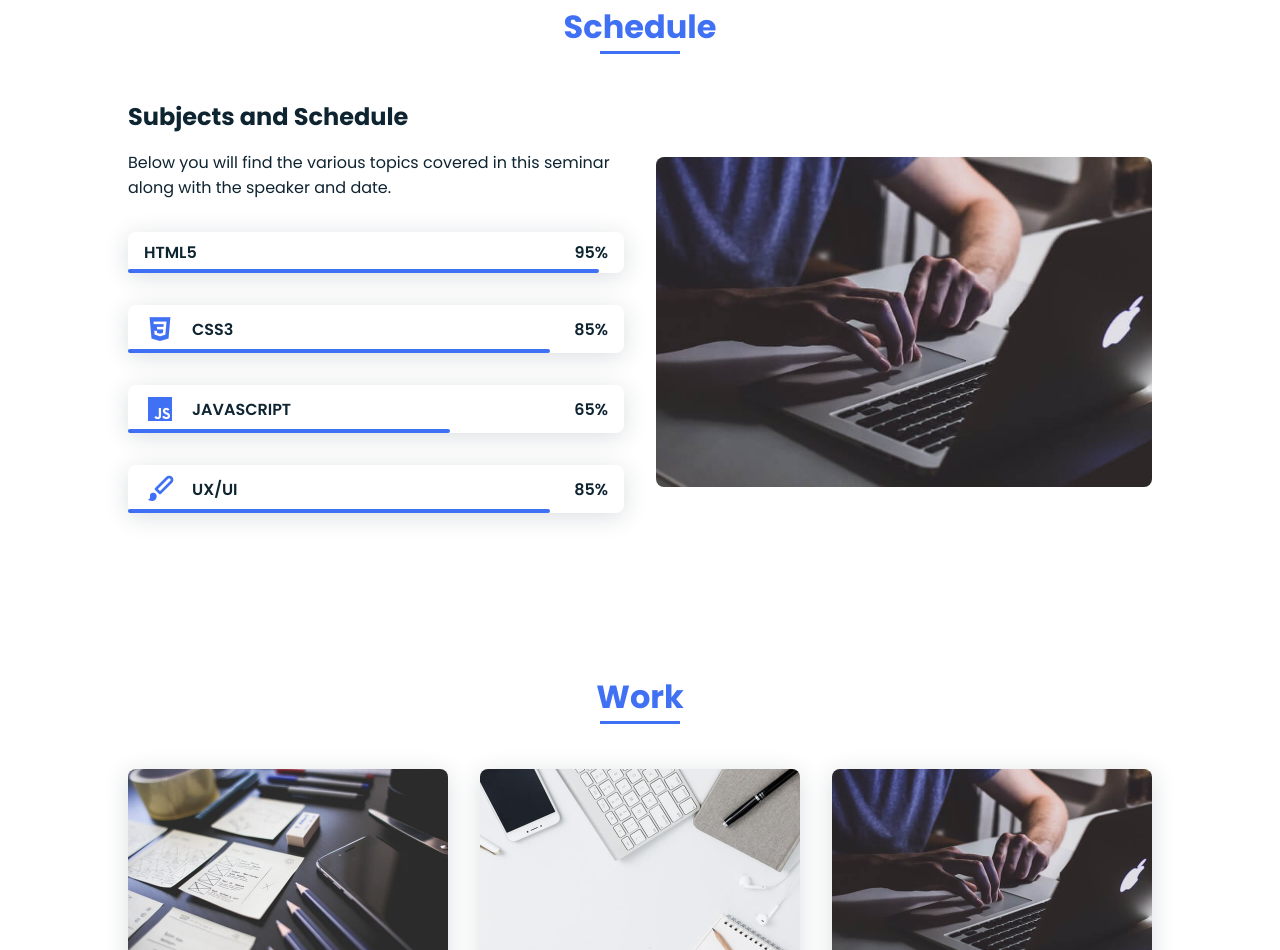
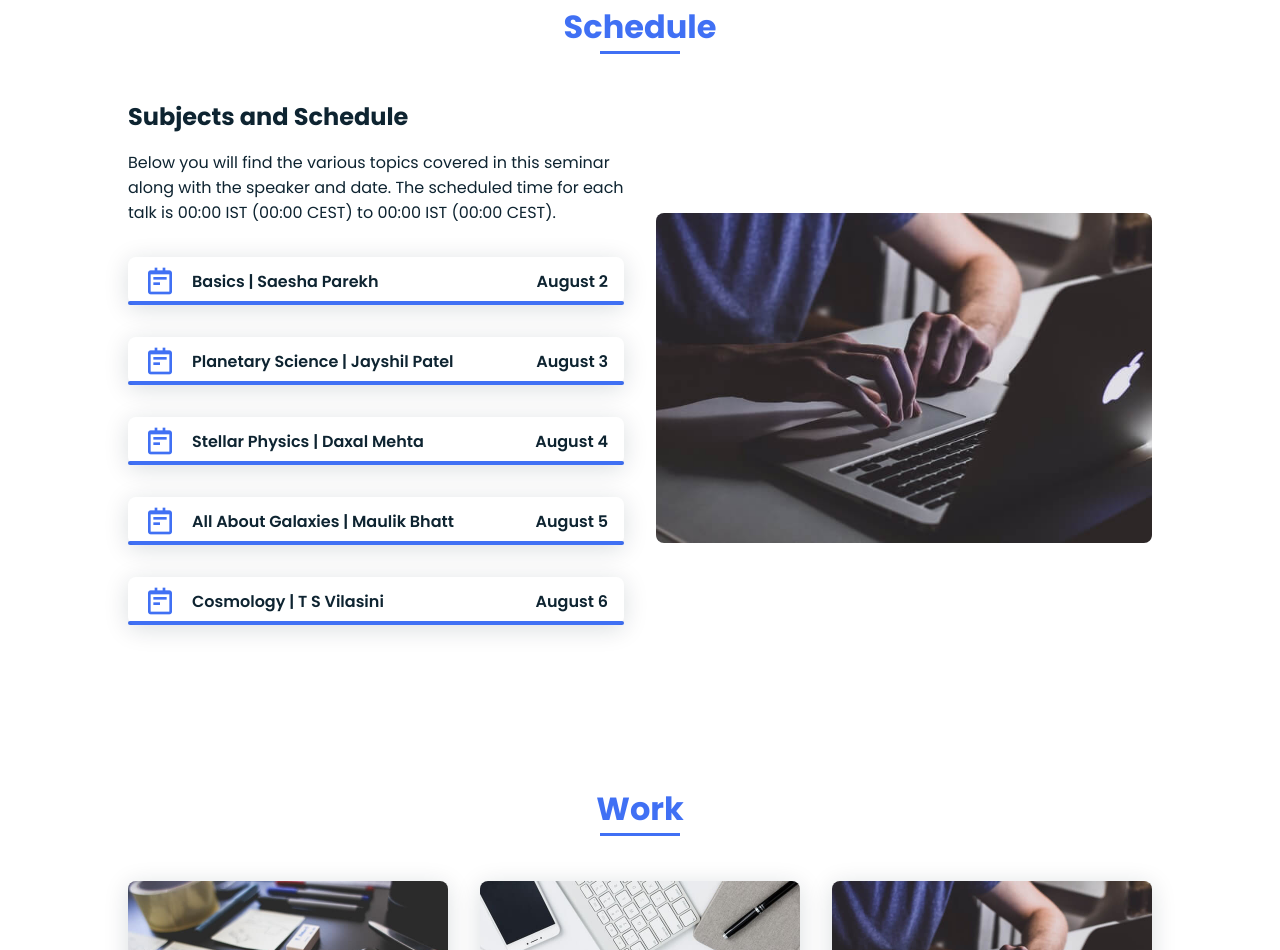
Before and after one commit to Jayshil/astroweek, a plain HTML site: page index.html in a window 1280 px wide. Shown: the part 1495-2445 px from the top of the page. Drawn offline with nearby package versions, Linux system fonts and the light colour scheme.

Commit message:
Added Schedule

```diff
--- a/assets/css/styles.css
+++ b/assets/css/styles.css
@@ -289,7 +289,7 @@ img{
   z-index: var(--z-back);
 }
 .skills__html{
-  width: 95%;
+  width: 100%;
 }
 .skills__css{
   width: 85%;
--- a/index.html
+++ b/index.html
@@ -94,52 +94,53 @@
                         <h2 class="skills__subtitle">Subjects and Schedule</h2>
                         <p class="skills__text">
                             Below you will find the various topics covered in this seminar along with the speaker and date.
+                            The scheduled time for each talk is 00:00 IST (00:00 CEST) to 00:00 IST (00:00 CEST).
                         </p>
                         <div class="skills__data">
                             <div class="skills__names">
-                                <span class="skills__name">HTML5</span>
+                                <i class='bx bx-notepad skills__icon'></i>
+                                <span class="skills__name">Basics | Saesha Parekh</span>
                             </div>
-                            <div class="skills__bar skills__html">
-
-                            </div>
+                            <div class="skills__bar skills__html"></div>
                             <div>
-                                <span class="skills__percentage">95%</span>
+                                <span class="skills__percentage">August 2</span>
                             </div>
                         </div>
                         <div class="skills__data">
                             <div class="skills__names">
-                                <i class='bx bxl-css3 skills__icon'></i>
-                                <span class="skills__name">CSS3</span>
+                                <i class='bx bx-notepad skills__icon'></i>
+                                <span class="skills__name">Planetary Science | Jayshil Patel</span>
                             </div>
-                            <div class="skills__bar skills__css">
-
+                            <div class="skills__bar skills__html"></div>
+                            <div>
+                                <span class="skills__percentage">August 3</span>
                             </div>
+                        </div><div class="skills__data">
+                            <div class="skills__names">
+                                <i class='bx bx-notepad skills__icon'></i>
+                                <span class="skills__name">Stellar Physics | Daxal Mehta</span>
+                            </div>
+                            <div class="skills__bar skills__html"></div>
                             <div>
-                                <span class="skills__percentage">85%</span>
+                                <span class="skills__percentage">August 4</span>
                             </div>
-                        </div>
-                        <div class="skills__data">
+                        </div><div class="skills__data">
                             <div class="skills__names">
-                                <i class='bx bxl-javascript skills__icon' ></i>
-                                <span class="skills__name">JAVASCRIPT</span>
+                                <i class='bx bx-notepad skills__icon'></i>
+                                <span class="skills__name">All About Galaxies | Maulik Bhatt</span>
                             </div>
-                            <div class="skills__bar skills__js">
-
+                            <div class="skills__bar skills__html"></div>
+                            <div>
+                                <span class="skills__percentage">August 5</span>
                             </div>
+                        </div><div class="skills__data">
+                            <div class="skills__names">
+                                <i class='bx bx-notepad skills__icon'></i>
+                                <span class="skills__name">Cosmology | T S Vilasini</span>
+                            </div>
+                            <div class="skills__bar skills__html"></div>
                             <div>
-                                <span class="skills__percentage">65%</span>
-                            </div>
-                        </div>
-                        <div class="skills__data">
-                            <div class="skills__names">
-                                <i class='bx bxs-paint skills__icon'></i>
-                                <span class="skills__name">UX/UI</span>
-                            </div>
-                            <div class="skills__bar skills__ux">
-
-                            </div>
-                            <div>
-                                <span class="skills__percentage">85%</span>
+                                <span class="skills__percentage">August 6</span>
                             </div>
                         </div>
                     </div>
```
